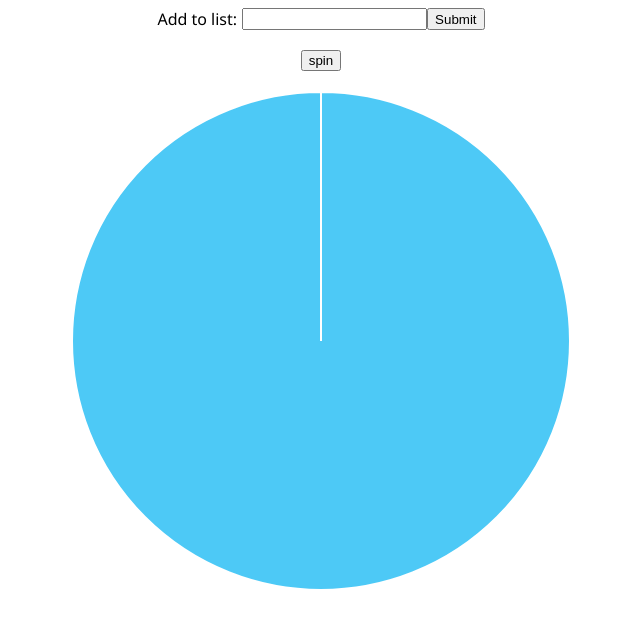
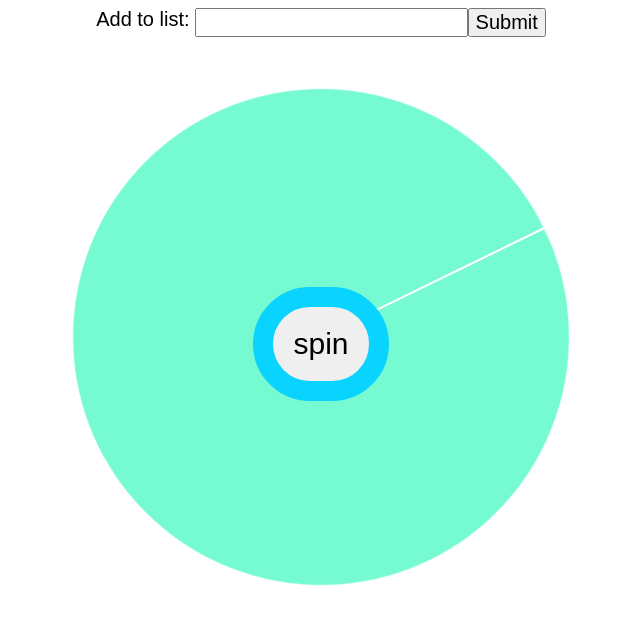
Before and after one commit to wiris316/spinwheel_app, a React (Vite) app: page / in a window 1280 px wide. Shown: the top 628 px of the page, without its empty margins (319-959 px from the left). Built offline with nearby package versions, Linux system fonts and the light colour scheme.

Commit message:
addressed rotation speed, spin toggle bug, styling

```diff
--- a/src/App.jsx
+++ b/src/App.jsx
@@ -24,6 +24,7 @@ function App() {
   }
 
   useEffect(() => {
+    console.log('rendered')
   }, [rotate])
 
   return (
--- a/src/App.scss
+++ b/src/App.scss
@@ -1,9 +1,23 @@
 #InputBox {
   display:grid;
+  z-index: 2;
 
   #spin-button {
-    margin: 20px 0 20px 0;
+    position:fixed;
+    margin: 250px 0 20px 0;
     justify-self: center;
+    z-index: 2;
+    font-size: 30px;
+    padding: 20px;
+    border-radius: 100px;
+    border: solid 20px;
+    border-color: #0AD3FF;
 
   }
 }
+
+canvas {
+  margin: auto;
+  width: 500px;
+  height: 500px;
+}
--- /dev/null
+++ b/src/assets/Animation.scss
@@ -0,0 +1,5 @@
+#Animation {
+  width: fit-content;
+  margin: auto;
+  margin-top: 50px;
+}
--- a/src/assets/InputBox.scss
+++ b/src/assets/InputBox.scss
@@ -1,17 +1,22 @@
 form {
   display: flex;
   justify-content: center;
+  font-size: 20px;
+  // z-index: 2;
 
   label {
-    font-family: 'Segoe UI', Tahoma, Geneva, Verdana, sans-serif;
+    font-family: sans-serif;
     margin-right: 5px;
   }
 
   input {
-
+    z-index: 2;
+    font-size: 20px;
   }
 
   button {
     justify-content: center;
+    z-index: 2;
+    font-size: 20px;
   }
 }
--- a/src/components/Animation.jsx
+++ b/src/components/Animation.jsx
@@ -2,6 +2,7 @@ import { useContext, useState, useEffect } from 'react';
 import PieChart from './PieChart'
 import InputBox from './InputBox'
 import { StoreContext } from '../utils/store'
+import '../assets/Animation.scss'
 import { motion } from "framer-motion"
 
 
@@ -9,10 +10,20 @@ function Animation() {
 
   const { rotate, setRotate, spinButton, setSpinButton } = useContext(StoreContext)
 
-  const randomNum = Math.floor(Math.random() * (2-1))
+  const randomNum = Math.floor(Math.random() * (360))
+
   const variants = {
-    rotate: { rotate: [0, 0, 5000, 0, 0], transition: { repeat: 1, duration: 0.2 } },
-    stop: { rotate: [0, 0, 0], transition: { repeat: 0, repeatDelay: 0 } }
+    rotate: {
+      rotate: [0, 360],
+      transition: { repeat: Infinity, duration: 1, ease: 'linear' }, // Adjust duration for smoother animation
+    },
+    stop: {
+      rotate: randomNum,
+      transition: {
+        repeat: 0,
+        ease: 'linear'
+      }
+    }
   };
 
   // const handleSpin = () => {
@@ -35,13 +46,16 @@ function Animation() {
           rotate ? 'rotate' : 'stop'
           // borderRadius: ["0%", "0%", "50%", "50%", "0%"]
           }
-        transition={{
-          // duration: 1,
-          ease: "linear",
-          // times: [0, 0.2, 0.5, 0.8, 1],
-          // repeat: Infinity,
-          // repeatDelay: 0
-          }}>
+        // transition={{
+        //   duration: 2,
+        //   ease: "linear",
+        //   // repeat: Infinity,
+        //   delay: 1,
+        //   // times: [0, 0.2, 0.5, 0.8, 1],
+        //   // repeat: Infinity,
+        //   // repeatDelay: 0
+      //   }}
+      >
           <PieChart/>
       </motion.div>
     </>
--- a/src/components/PieChart.jsx
+++ b/src/components/PieChart.jsx
@@ -29,16 +29,22 @@ const PieChart = () => {
         labels: data,
         datasets: [{
           data: parts,
-          backgroundColor:[
-            '#4dc9f6',
-            '#f67019',
-            '#f53794',
-            '#537bc4',
-            '#acc236',
-            '#166a8f',
-            '#00a950',
-            '#58595b',
-            '#8549ba'
+          backgroundColor: [
+            // '#355070',
+            '#75FAD2',
+            // '#E56B6F',
+            // '#E1FAF9',
+            '#FBBDC8',
+            '#0AD3FF'
+            // '#4dc9f6', //aqua blue
+            // '#f67019', //orange
+            // '#f53794', //hot pink
+            // '#537bc4', //blueish purple
+            // '#acc236', //lime green
+            // '#166a8f', //slate
+            // '#00a950', //green
+            // '#58595b', //gray
+            // '#8549ba' //purple
           ]
         // label: '# of Votes',
         // borderWidth: 1
```
